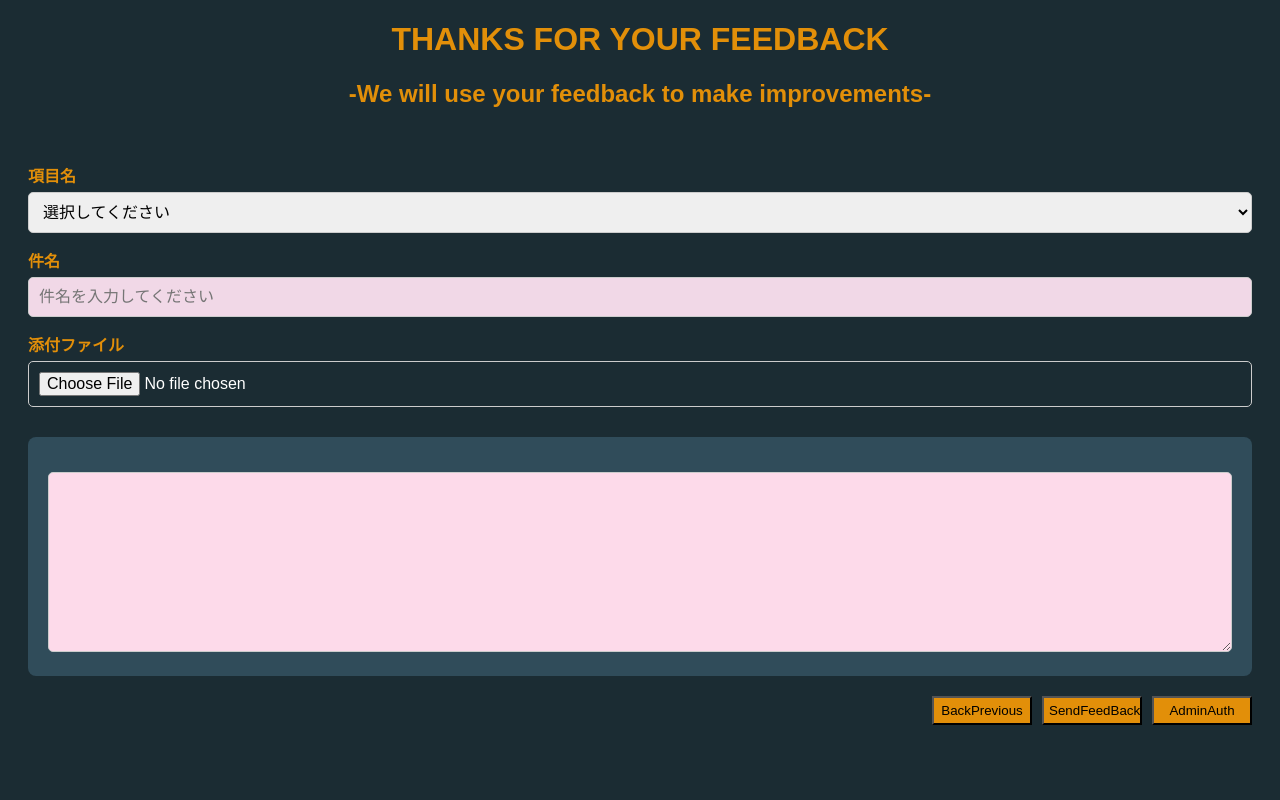
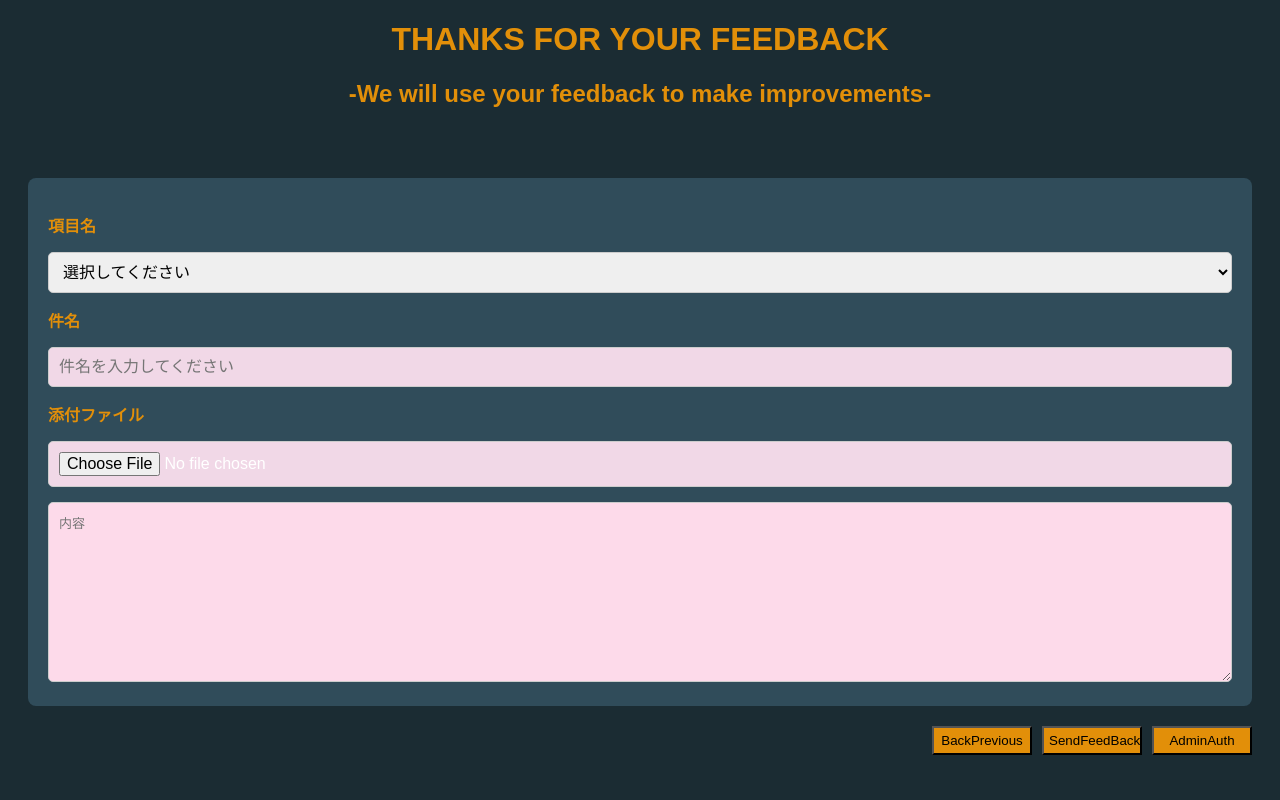
Before and after one commit to O-sh-skech/GraphicLab, a Flask app: page /feedback in a window 1280 px wide. Run offline with Flask 3, Linux system fonts and the light colour scheme.

Commit message:
フィードバックページ修正

```diff
--- a/static/style.css
+++ b/static/style.css
@@ -1,5 +1,5 @@
 body { background-color: #1b2c33; color: #fff; font-family: sans-serif; }
-    input[type="text"], input[type="password"] {
+    input[type="text"], input[type="password"], input[type="file"] {
         background-color: #f1d8e7;
     }
     .button-panel button {
@@ -95,7 +95,7 @@ body { background-color: #1b2c33; color: #fff; font-family: sans-serif; }
     }
 
     .message-box label {
-      color: #333;
+      color: rgb(226, 143, 9);
       font-weight: bold;
       margin-bottom: 10px;
       display: block;
--- a/templates/feedback.html
+++ b/templates/feedback.html
@@ -11,6 +11,7 @@
 
       <form class="feedback-form" enctype="multipart/form-data">
 
+        <div class="message-box">
           <!-- 項目名 -->
           <label for="category">項目名</label>
           <select id="category" name="category">
@@ -30,9 +31,8 @@
           <input type="file" id="attachment" name="attachment">
 
           <!-- 内容 -->
-      <div class="message-box">
           <label for="message"></label>
-        <textarea id="message" name="message" maxlength="200"></textarea>
+          <textarea id="message" name="message" maxlength="200" placeholder="内容"></textarea>
         </div>
 
         <!-- 戻るボタン -->
@@ -44,7 +44,6 @@
 
           <!-- 管理者認証ボタン-->
           <button type="submit" class="AdminAuthBtn" formaction="{{ url_for('admin') }}">AdminAuth</button>
-      </div>
       </form>
 </body>
 </html>
```
Lines whose indentation alone changed are shown as unchanged.
